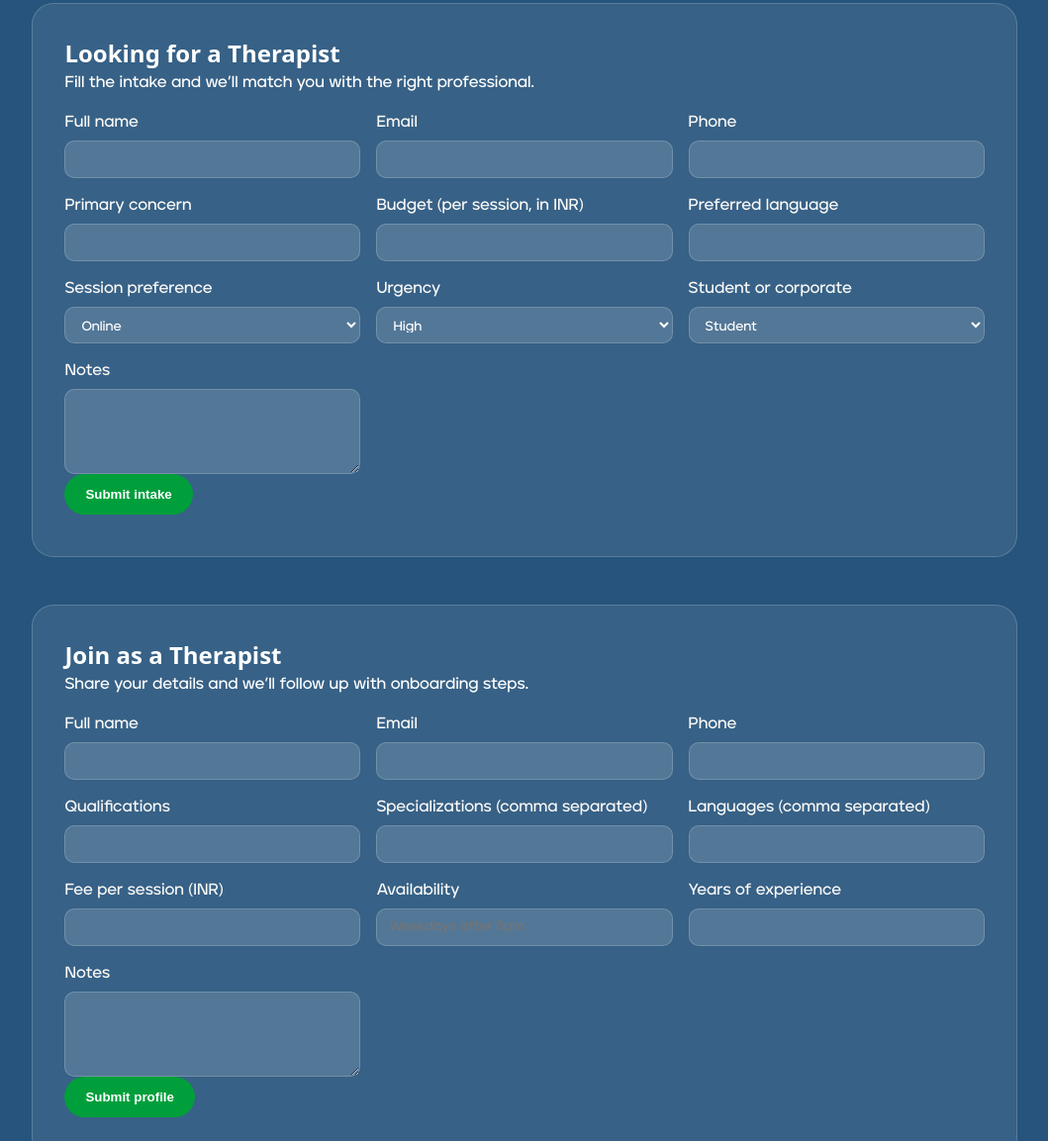
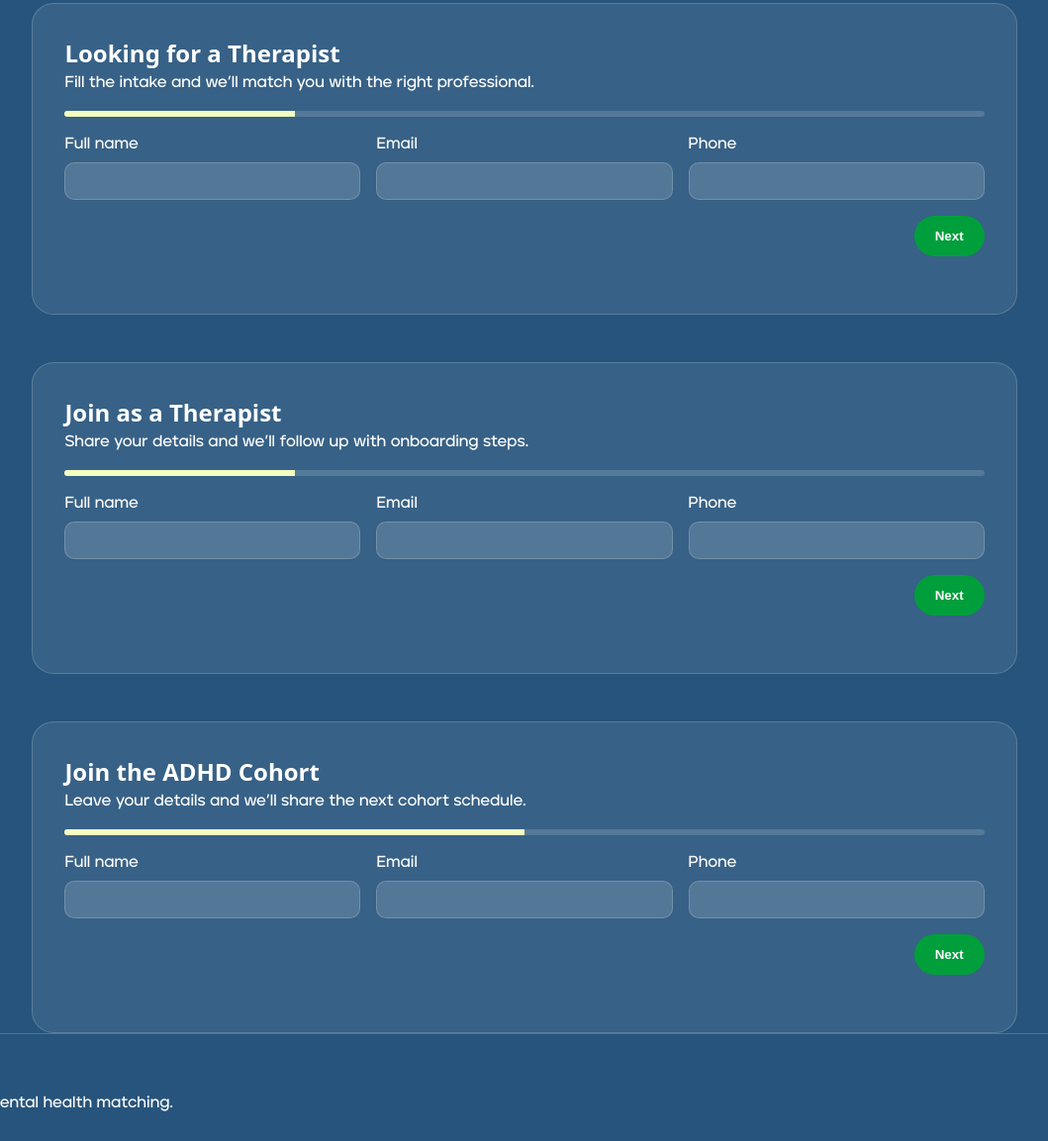
Before and after one commit to athrvakhrbde/unloop-website, a plain HTML site: page frontend/services.html in a window 1280 px wide. Shown: the part 1289-2442 px from the top of the page at 99% size, without its empty margins (110-1169 px from the left). Drawn offline with Linux system fonts and the light colour scheme; a web font is replaced by a local one.

Commit message:
Typeform-inspired stepper forms

```diff
--- a/frontend/script.js
+++ b/frontend/script.js
@@ -107,3 +107,55 @@ document.querySelectorAll("form[data-form]").forEach((form) => {
   if (type === "therapist") handleTherapistForm(form);
   if (type === "adhd") handleAdhdForm(form);
 });
+
+document.querySelectorAll("form[data-stepper]").forEach((form) => {
+  const steps = Array.from(form.querySelectorAll("[data-step]"));
+  const progress = form.querySelector("[data-progress]");
+  const prevBtn = form.querySelector("[data-prev]");
+  const nextBtn = form.querySelector("[data-next]");
+  const submitBtn = form.querySelector("[data-submit]");
+  let current = 0;
+
+  const update = () => {
+    steps.forEach((step, idx) => {
+      step.classList.toggle("active", idx === current);
+    });
+    const pct = Math.round(((current + 1) / steps.length) * 100);
+    if (progress) progress.style.width = `${pct}%`;
+    if (prevBtn) prevBtn.style.display = current === 0 ? "none" : "inline-flex";
+    if (nextBtn) nextBtn.style.display = current === steps.length - 1 ? "none" : "inline-flex";
+    if (submitBtn) submitBtn.style.display = current === steps.length - 1 ? "inline-flex" : "none";
+  };
+
+  const canAdvance = () => {
+    const inputs = steps[current].querySelectorAll("input, select, textarea");
+    for (const input of inputs) {
+      if (!input.checkValidity()) {
+        input.reportValidity();
+        return false;
+      }
+    }
+    return true;
+  };
+
+  if (prevBtn) {
+    prevBtn.addEventListener("click", () => {
+      if (current > 0) {
+        current -= 1;
+        update();
+      }
+    });
+  }
+
+  if (nextBtn) {
+    nextBtn.addEventListener("click", () => {
+      if (!canAdvance()) return;
+      if (current < steps.length - 1) {
+        current += 1;
+        update();
+      }
+    });
+  }
+
+  update();
+});
--- a/frontend/services.html
+++ b/frontend/services.html
@@ -77,21 +77,39 @@
       <section id="client-form" class="form-section section">
         <h2>Looking for a Therapist</h2>
         <p>Fill the intake and we’ll match you with the right professional.</p>
-        <form class="form" data-form="client">
-          <div class="form-grid">
+        <form class="form stepper" data-form="client" data-stepper>
+          <div class="form-progress">
+            <div class="form-progress-bar" data-progress></div>
+          </div>
+
+          <div class="form-step" data-step>
             <label>Full name<input name="name" required /></label>
             <label>Email<input name="email" type="email" required /></label>
             <label>Phone<input name="phone" type="tel" required /></label>
+          </div>
+
+          <div class="form-step" data-step>
             <label>Primary concern<input name="primary_concern" required /></label>
             <label>Budget (per session, in INR)<input name="budget" type="number" min="0" /></label>
             <label>Preferred language<input name="language" /></label>
+          </div>
+
+          <div class="form-step" data-step>
             <label>Session preference<select name="session_type"><option value="online">Online</option><option value="offline">Offline</option><option value="either">Either</option></select></label>
             <label>Urgency<select name="urgency"><option value="high">High</option><option value="medium">Medium</option><option value="low">Low</option></select></label>
             <label>Student or corporate<select name="segment"><option value="student">Student</option><option value="corporate">Corporate</option><option value="other">Other</option></select></label>
+          </div>
+
+          <div class="form-step" data-step>
             <label>Notes<textarea name="notes" rows="4"></textarea></label>
             <input class="hidden" name="website" tabindex="-1" autocomplete="off" />
           </div>
-          <button class="button primary" type="submit">Submit intake</button>
+
+          <div class="form-nav">
+            <button class="button ghost" type="button" data-prev>Back</button>
+            <button class="button primary" type="button" data-next>Next</button>
+            <button class="button primary" type="submit" data-submit>Submit intake</button>
+          </div>
           <p class="form-status" data-status></p>
         </form>
       </section>
@@ -99,21 +117,39 @@
       <section id="therapist-form" class="form-section section">
         <h2>Join as a Therapist</h2>
         <p>Share your details and we’ll follow up with onboarding steps.</p>
-        <form class="form" data-form="therapist">
-          <div class="form-grid">
+        <form class="form stepper" data-form="therapist" data-stepper>
+          <div class="form-progress">
+            <div class="form-progress-bar" data-progress></div>
+          </div>
+
+          <div class="form-step" data-step>
             <label>Full name<input name="name" required /></label>
             <label>Email<input name="email" type="email" required /></label>
             <label>Phone<input name="phone" type="tel" required /></label>
+          </div>
+
+          <div class="form-step" data-step>
             <label>Qualifications<input name="qualifications" required /></label>
             <label>Specializations (comma separated)<input name="specializations" required /></label>
             <label>Languages (comma separated)<input name="languages" required /></label>
+          </div>
+
+          <div class="form-step" data-step>
             <label>Fee per session (INR)<input name="fee" type="number" min="0" required /></label>
             <label>Availability<input name="availability" placeholder="Weekdays after 6pm" /></label>
             <label>Years of experience<input name="experience" type="number" min="0" /></label>
+          </div>
+
+          <div class="form-step" data-step>
             <label>Notes<textarea name="notes" rows="4"></textarea></label>
             <input class="hidden" name="website" tabindex="-1" autocomplete="off" />
           </div>
-          <button class="button primary" type="submit">Submit profile</button>
+
+          <div class="form-nav">
+            <button class="button ghost" type="button" data-prev>Back</button>
+            <button class="button primary" type="button" data-next>Next</button>
+            <button class="button primary" type="submit" data-submit>Submit profile</button>
+          </div>
           <p class="form-status" data-status></p>
         </form>
       </section>
@@ -121,15 +157,27 @@
       <section id="adhd-form" class="form-section section">
         <h2>Join the ADHD Cohort</h2>
         <p>Leave your details and we’ll share the next cohort schedule.</p>
-        <form class="form" data-form="adhd">
-          <div class="form-grid">
+        <form class="form stepper" data-form="adhd" data-stepper>
+          <div class="form-progress">
+            <div class="form-progress-bar" data-progress></div>
+          </div>
+
+          <div class="form-step" data-step>
             <label>Full name<input name="name" required /></label>
             <label>Email<input name="email" type="email" required /></label>
             <label>Phone<input name="phone" type="tel" required /></label>
+          </div>
+
+          <div class="form-step" data-step>
             <label>Goals / challenges<textarea name="notes" rows="4"></textarea></label>
             <input class="hidden" name="website" tabindex="-1" autocomplete="off" />
           </div>
-          <button class="button primary" type="submit">Join cohort</button>
+
+          <div class="form-nav">
+            <button class="button ghost" type="button" data-prev>Back</button>
+            <button class="button primary" type="button" data-next>Next</button>
+            <button class="button primary" type="submit" data-submit>Join cohort</button>
+          </div>
           <p class="form-status" data-status></p>
         </form>
       </section>
--- a/frontend/styles.css
+++ b/frontend/styles.css
@@ -328,10 +328,41 @@ img {
   margin-top: var(--space-3);
 }
 
-.form-grid {
+.stepper {
   display: grid;
   gap: var(--space-3);
-  grid-template-columns: repeat(auto-fit, minmax(240px, 1fr));
+}
+
+.form-progress {
+  width: 100%;
+  height: 6px;
+  background: rgba(255, 255, 255, 0.15);
+  border-radius: 999px;
+  overflow: hidden;
+}
+
+.form-progress-bar {
+  height: 100%;
+  width: 0%;
+  background: var(--color-accent);
+  transition: width 0.3s ease;
+}
+
+.form-step {
+  display: none;
+  gap: var(--space-3);
+}
+
+.form-step.active {
+  display: grid;
+  gap: var(--space-3);
+  grid-template-columns: repeat(auto-fit, minmax(260px, 1fr));
+}
+
+.form-nav {
+  display: flex;
+  gap: var(--space-2);
+  justify-content: flex-end;
 }
 
 label {
```
